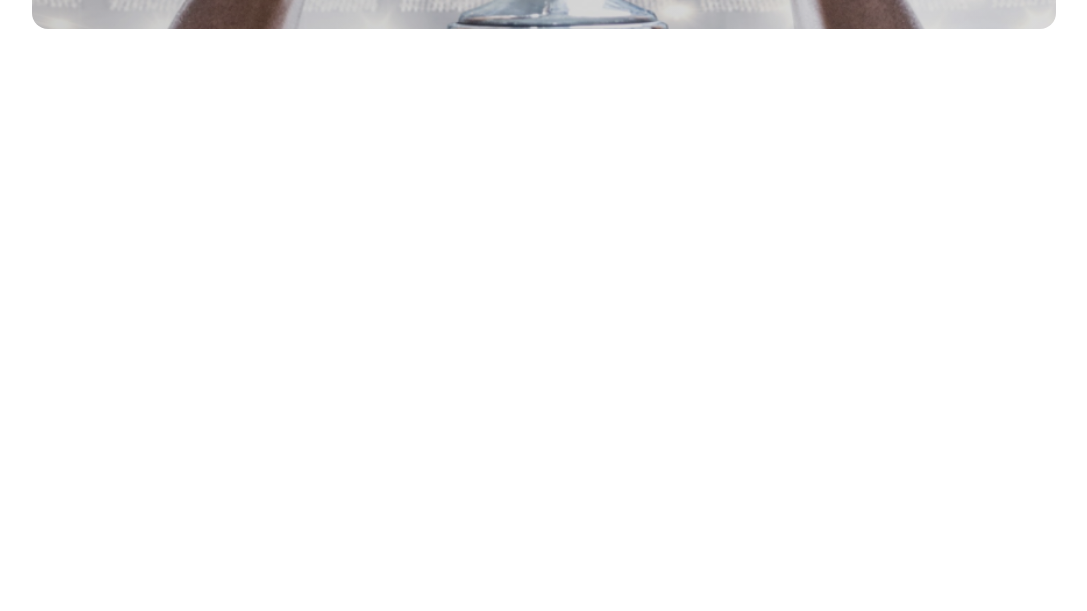
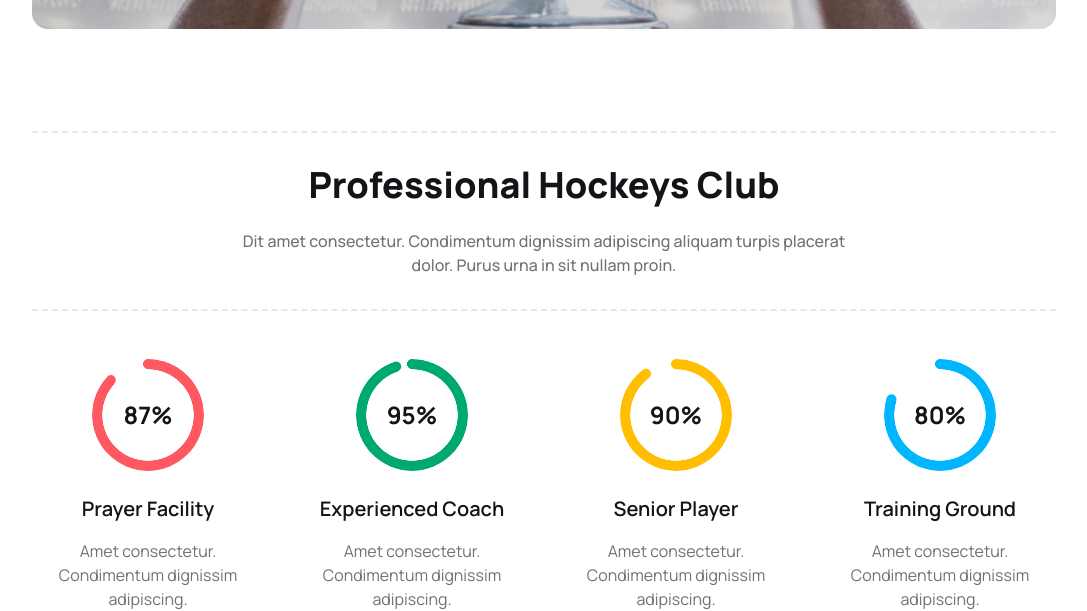
Before and after one commit to nayemurshuvo/lumberjacks-hockey, a plain HTML site: page index.html in a window 1280 px wide. Shown: the part 767-1378 px from the top of the page, without its empty margins (96-1183 px from the left). Before the commit the page ends 842 px from the top, so only its background shows below. Drawn offline with nearby package versions, Linux system fonts and the light colour scheme.

Commit message:
professional hockeys club section completed

```diff
--- a/index.html
+++ b/index.html
@@ -95,15 +95,20 @@
                     class="carousel-item relative w-full h-[80vh] bg-[linear-gradient(45deg,rgba(0,0,0,0.2),rgba(0,0,0,0.1)),url(./images/1.png)] bg-center bg-cover flex justify-center items-center">
                     <!-- Black Badge -->
                     <div class="absolute bottom-8 right-8">
-                        <div class="hidden bg-custom-heading lg:flex flex-col w-2/3 ml-auto justify-center p-8 rounded-2xl">
+                        <div
+                            class="hidden bg-custom-heading lg:flex flex-col w-2/3 ml-auto justify-center p-8 rounded-2xl">
                             <h3 class="text-2xl font-extrabold text-white">Meet all the heroes from the field</h3>
-                            <p class="text-custom-white mt-4">Lorem ipsum, dolor sit amet consectetur adipisicing elit.Amet voluptatibus quaerat eligendi vero laudantium repudiandae.</p>
+                            <p class="text-custom-white mt-4">Lorem ipsum, dolor sit amet consectetur adipisicing
+                                elit.Amet voluptatibus quaerat eligendi vero laudantium repudiandae.</p>
                         </div>
                     </div>
                     <!-- Arrow -->
-                    <div class="absolute lg:bottom-4 lg:left-10 bottom-5 space-x-4 transform lg:-translate-y-1/2 sm:translate-x-1/4">
-                        <a href="#slide4" class="btn btn-circle bg-custom-heading text-white text-2xl hover:text-black border-none">❮</a>
-                        <a href="#slide2" class="btn btn-circle bg-custom-heading text-white text-2xl hover:text-black border-none">❯</a>
+                    <div
+                        class="absolute lg:bottom-4 lg:left-10 bottom-5 space-x-4 transform lg:-translate-y-1/2 sm:translate-x-1/4">
+                        <a href="#slide4"
+                            class="btn btn-circle bg-custom-heading text-white text-2xl hover:text-black border-none">❮</a>
+                        <a href="#slide2"
+                            class="btn btn-circle bg-custom-heading text-white text-2xl hover:text-black border-none">❯</a>
                     </div>
                 </div>
                 <!--Slider 2  -->
@@ -111,15 +116,20 @@
                     class="carousel-item relative w-full h-[80vh] bg-[linear-gradient(45deg,rgba(0,0,0,0.2),rgba(0,0,0,0.1)),url(./images/banner5.jpg)] bg-center bg-cover flex justify-center items-center">
                     <!-- Black Badge -->
                     <div class="absolute bottom-8 right-8">
-                        <div class="hidden bg-custom-heading lg:flex flex-col w-2/3 ml-auto justify-center p-8 rounded-2xl">
+                        <div
+                            class="hidden bg-custom-heading lg:flex flex-col w-2/3 ml-auto justify-center p-8 rounded-2xl">
                             <h3 class="text-2xl font-extrabold text-white">Meet all the heroes from the field</h3>
-                            <p class="text-custom-white mt-4">Lorem ipsum, dolor sit amet consectetur adipisicing elit.Amet voluptatibus quaerat eligendi vero laudantium repudiandae.</p>
+                            <p class="text-custom-white mt-4">Lorem ipsum, dolor sit amet consectetur adipisicing
+                                elit.Amet voluptatibus quaerat eligendi vero laudantium repudiandae.</p>
                         </div>
                     </div>
                     <!-- Arrow -->
-                    <div class="absolute lg:bottom-4 lg:left-10 bottom-5 space-x-4 transform lg:-translate-y-1/2 sm:translate-x-1/4">
-                        <a href="#slide1" class="btn btn-circle bg-custom-heading text-white text-2xl hover:text-black border-none">❮</a>
-                        <a href="#slide3" class="btn btn-circle bg-custom-heading text-white text-2xl hover:text-black border-none">❯</a>
+                    <div
+                        class="absolute lg:bottom-4 lg:left-10 bottom-5 space-x-4 transform lg:-translate-y-1/2 sm:translate-x-1/4">
+                        <a href="#slide1"
+                            class="btn btn-circle bg-custom-heading text-white text-2xl hover:text-black border-none">❮</a>
+                        <a href="#slide3"
+                            class="btn btn-circle bg-custom-heading text-white text-2xl hover:text-black border-none">❯</a>
                     </div>
                 </div>
                 <!-- Slider 3 -->
@@ -127,15 +137,20 @@
                     class="carousel-item relative w-full h-[80vh] bg-[linear-gradient(45deg,rgba(0,0,0,0.2),rgba(0,0,0,0.1)),url(./images/banner3.jpg)] bg-center bg-cover flex justify-center items-center">
                     <!-- Black Badge -->
                     <div class="absolute bottom-8 right-8">
-                        <div class="hidden bg-custom-heading lg:flex flex-col w-2/3 ml-auto justify-center p-8 rounded-2xl">
+                        <div
+                            class="hidden bg-custom-heading lg:flex flex-col w-2/3 ml-auto justify-center p-8 rounded-2xl">
                             <h3 class="text-2xl font-extrabold text-white">Meet all the heroes from the field</h3>
-                            <p class="text-custom-white mt-4">Lorem ipsum, dolor sit amet consectetur adipisicing elit.Amet voluptatibus quaerat eligendi vero laudantium repudiandae.</p>
+                            <p class="text-custom-white mt-4">Lorem ipsum, dolor sit amet consectetur adipisicing
+                                elit.Amet voluptatibus quaerat eligendi vero laudantium repudiandae.</p>
                         </div>
                     </div>
                     <!-- Arrow -->
-                    <div class="absolute lg:bottom-4 lg:left-10 bottom-5 space-x-4 transform lg:-translate-y-1/2 sm:translate-x-1/4">
-                        <a href="#slide2" class="btn btn-circle bg-custom-heading text-white text-2xl hover:text-black border-none">❮</a>
-                        <a href="#slide4" class="btn btn-circle bg-custom-heading text-white text-2xl hover:text-black border-none">❯</a>
+                    <div
+                        class="absolute lg:bottom-4 lg:left-10 bottom-5 space-x-4 transform lg:-translate-y-1/2 sm:translate-x-1/4">
+                        <a href="#slide2"
+                            class="btn btn-circle bg-custom-heading text-white text-2xl hover:text-black border-none">❮</a>
+                        <a href="#slide4"
+                            class="btn btn-circle bg-custom-heading text-white text-2xl hover:text-black border-none">❯</a>
                     </div>
                 </div>
                 <!-- Slider 4 -->
@@ -143,30 +158,79 @@
                     class="carousel-item relative w-full h-[80vh] bg-[linear-gradient(45deg,rgba(0,0,0,0.2),rgba(0,0,0,0.1)),url(./images/banner4.jpg)] bg-cover bg-bottom flex justify-center items-center">
                     <!-- Black Badge -->
                     <div class="absolute bottom-8 right-8">
-                        <div class="hidden bg-custom-heading lg:flex flex-col w-2/3 ml-auto justify-center p-8 rounded-2xl">
+                        <div
+                            class="hidden bg-custom-heading lg:flex flex-col w-2/3 ml-auto justify-center p-8 rounded-2xl">
                             <h3 class="text-2xl font-extrabold text-white">Meet all the heroes from the field</h3>
-                            <p class="text-custom-white mt-4">Lorem ipsum, dolor sit amet consectetur adipisicing elit.Amet voluptatibus quaerat eligendi vero laudantium repudiandae.</p>
+                            <p class="text-custom-white mt-4">Lorem ipsum, dolor sit amet consectetur adipisicing
+                                elit.Amet voluptatibus quaerat eligendi vero laudantium repudiandae.</p>
                         </div>
                     </div>
                     <!-- Arrow -->
-                    <div class="absolute lg:bottom-4 lg:left-10 bottom-5 space-x-4 transform lg:-translate-y-1/2 sm:translate-x-1/4">
-                        <a href="#slide3" class="btn btn-circle bg-custom-heading text-white text-2xl hover:text-black border-none">❮</a>
-                        <a href="#slide1" class="btn btn-circle bg-custom-heading text-white text-2xl hover:text-black border-none">❯</a>
+                    <div
+                        class="absolute lg:bottom-4 lg:left-10 bottom-5 space-x-4 transform lg:-translate-y-1/2 sm:translate-x-1/4">
+                        <a href="#slide3"
+                            class="btn btn-circle bg-custom-heading text-white text-2xl hover:text-black border-none">❮</a>
+                        <a href="#slide1"
+                            class="btn btn-circle bg-custom-heading text-white text-2xl hover:text-black border-none">❯</a>
                     </div>
                 </div>
             </div>
-
-            <!-- Black Badge Mobile -->
-            <div class="mt-3 mb-10">
+            <!-- Banner: Black Badge Mobile -->
+            <div class="mt-3">
                 <div class="bg-custom-heading lg:hidden flex flex-col w-full justify-center p-4 rounded-2xl">
                     <h3 class="text-lg font-extrabold text-white">Meet all the heroes from the field</h3>
-                    <p class="text-custom-white mt-2 font-medium text-sm">Lorem ipsum, dolor sit amet consectetur adipisicing elit.Amet voluptatibus quaerat eligendi vero laudantium repudiandae.</p>
+                    <p class="text-custom-white mt-2 font-medium text-sm">Lorem ipsum, dolor sit amet consectetur
+                        adipisicing elit.Amet voluptatibus quaerat eligendi vero laudantium repudiandae.</p>
                 </div>
             </div>
+        </div>
+    </header>
+    <main>
+        <!-- Professional Hockeys Club Section -->
+        <section>
+            <!-- Section Heading -->
+            <div class="container mx-auto px-8 lg:px-32 lg:mt-24 mt-10">
+                <div
+                    class="flex flex-col items-center text-center border-t-2 border-b-2 border-[rgba(19, 19, 24, 0.20)] border-dashed lg:space-y-6 space-y-4 lg:p-8 p-6">
+                    <h1 class="lg:text-4xl text-2xl font-extrabold text-custom-heading">Professional Hockeys Club</h1>
+                    <p class="lg:text-base text-sm font-medium text-custom-para lg:w-[620px] w-full mx-auto">Dit amet consectetur.
+                        Condimentum dignissim adipiscing aliquam turpis placerat dolor. Purus
+                        urna in sit nullam proin.</p>
+                </div>
+            </div>
+            <!-- Card Section -->
+            <div class="container mx-auto px-8 lg:px-32 lg:mt-12 mt-6">
+                <div class="grid grid-cols-1 md:grid-cols-2 lg:grid-cols-4 gap-8">
+                    <!-- Card 1 -->
+                    <div class="flex flex-col items-center justify-center">
+                        <div class="radial-progress text-error" style="--value:87; --size:7rem; --thickness: 10px;" role="progressbar"><span class="text-custom-heading text-2xl font-bold">87%</span></div>
+                        <h4 class="text-custom-heading font-semibold text-xl mt-6">Prayer Facility</h4>
+                        <p class="text-custom-para text-center mt-4 lg:w-full w-2/3">Amet consectetur. Condimentum dignissim adipiscing.</p>
+                    </div>
+                    <!-- Card 2 -->
+                    <div class="flex flex-col items-center justify-center">
+                        <div class="radial-progress text-success" style="--value:95; --size:7rem; --thickness: 10px;" role="progressbar"><span class="text-custom-heading text-2xl font-bold">95%</span></div>
+                        <h4 class="text-custom-heading font-semibold text-xl mt-6">Experienced Coach</h4>
+                        <p class="text-custom-para text-center mt-4 lg:w-full w-2/3">Amet consectetur. Condimentum dignissim adipiscing.</p>
+                    </div>
+                    <!-- Card 3 -->
+                    <div class="flex flex-col items-center justify-center">
+                        <div class="radial-progress text-warning" style="--value:90; --size:7rem; --thickness: 10px;" role="progressbar"><span class="text-custom-heading text-2xl font-bold">90%</span></div>
+                        <h4 class="text-custom-heading font-semibold text-xl mt-6">Senior Player</h4>
+                        <p class="text-custom-para text-center mt-4 lg:w-full w-2/3">Amet consectetur. Condimentum dignissim adipiscing.</p>
+                    </div>
+                    <!-- Card 4 -->
+                    <div class="flex flex-col items-center justify-center">
+                        <div class="radial-progress text-info" style="--value:80; --size:7rem; --thickness: 10px;" role="progressbar"><span class="text-custom-heading text-2xl font-bold">80%</span></div>
+                        <h4 class="text-custom-heading font-semibold text-xl mt-6">Training Ground</h4>
+                        <p class="text-custom-para text-center mt-4 lg:w-full w-2/3">Amet consectetur. Condimentum dignissim adipiscing.</p>
+                    </div>
 
+                </div>
+            </div>
+        </section>
 
-    </header>
-    <main></main>
+    </main>
     <footer></footer>
 </body>
 
```
